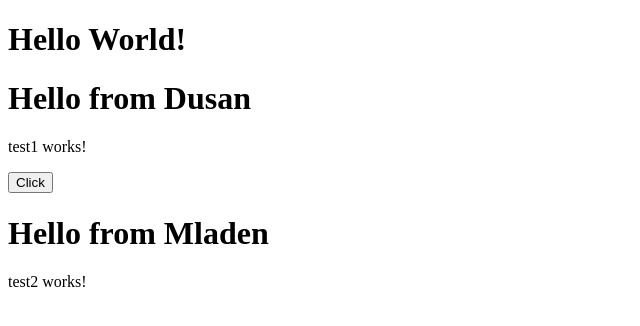
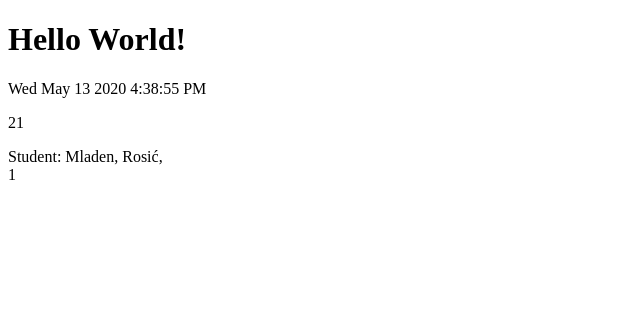
Before and after one commit to nimroN1/Repozitorijum1, an Angular app in the folder first-project/: page / in a window 1280 px wide. Shown: the top 326 px of the page, without its empty margins (0-640 px from the left). Built offline with nearby package versions, Linux system fonts and the light colour scheme.

Commit message:
Nova klasa Student

```diff
--- a/first-project/src/app/app.component.html
+++ b/first-project/src/app/app.component.html
@@ -1,5 +1,3 @@
 <h1>Hello World!</h1>
 
-<app-test1></app-test1>
-
-<app-test2></app-test2>
+<app-date></app-date>
--- a/first-project/src/app/app.module.ts
+++ b/first-project/src/app/app.module.ts
@@ -5,12 +5,14 @@ import { AppRoutingModule } from './app-routing.module';
 import { AppComponent } from './app.component';
 import { Test1Component } from './test1/test1.component';
 import { Test2Component } from './test2/test2.component';
+import { DateComponent } from './date/date.component';
 
 @NgModule({
   declarations: [
     AppComponent,
     Test1Component,
-    Test2Component
+    Test2Component,
+    DateComponent
   ],
   imports: [
     BrowserModule,
--- /dev/null
+++ b/first-project/src/app/date/date.component.html
@@ -0,0 +1,11 @@
+<p>{{currentDate}}</p>
+
+<p>{{10+saberiDvaBroja(5, 6)}}</p>
+
+<p>Student:
+
+    {{currentStudent.ime}}, {{currentStudent.prezime}}, <br>
+    {{currentStudent.brIndexa}}
+
+
+</p>
--- /dev/null
+++ b/first-project/src/app/date/date.component.ts
@@ -0,0 +1,38 @@
+import { Component, OnInit } from '@angular/core';
+import { Student } from '../model/Student';
+
+@Component({
+  selector: 'app-date',
+  templateUrl: './date.component.html',
+  styleUrls: ['./date.component.css']
+})
+export class DateComponent implements OnInit {
+
+  currentDate:String;
+  currentStudent:Student;
+
+  constructor() { }
+
+  ngOnInit(): void {
+    //this.currentDate = new Date().toString();
+    setInterval(()=>{
+      let tempDate = new Date();
+      this.currentDate = tempDate.toDateString()+" "+tempDate.toLocaleTimeString();
+    }, 1000);
+
+    this.currentStudent = new Student();
+
+    this.currentStudent.brIndexa=1;
+    this.currentStudent.ime="Mladen";
+    this.currentStudent.prezime = "Rosić";
+    this.currentStudent.tel.push("065-111-222");
+    console.log("Current student: ");
+    console.log(this.currentStudent);
+
+  }
+
+  public saberiDvaBroja(x:number, y:number): number{
+    return x+y;
+  }
+
+}
--- /dev/null
+++ b/first-project/src/app/model/Student.ts
@@ -0,0 +1,8 @@
+export class Student {
+    ime:String;
+    prezime:String;
+    brIndexa:number;
+    tel:String[] = [];
+
+
+}
```
Also changed, not shown: first-project/src/app/date/date.component.css (added), 1 other file (tests, documents, lock files or other folders).
